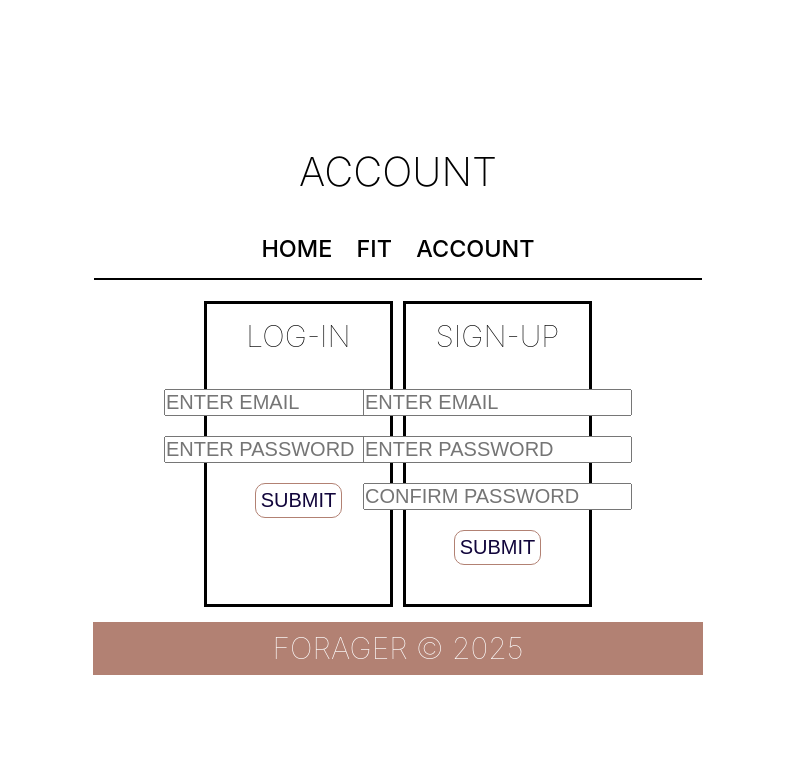
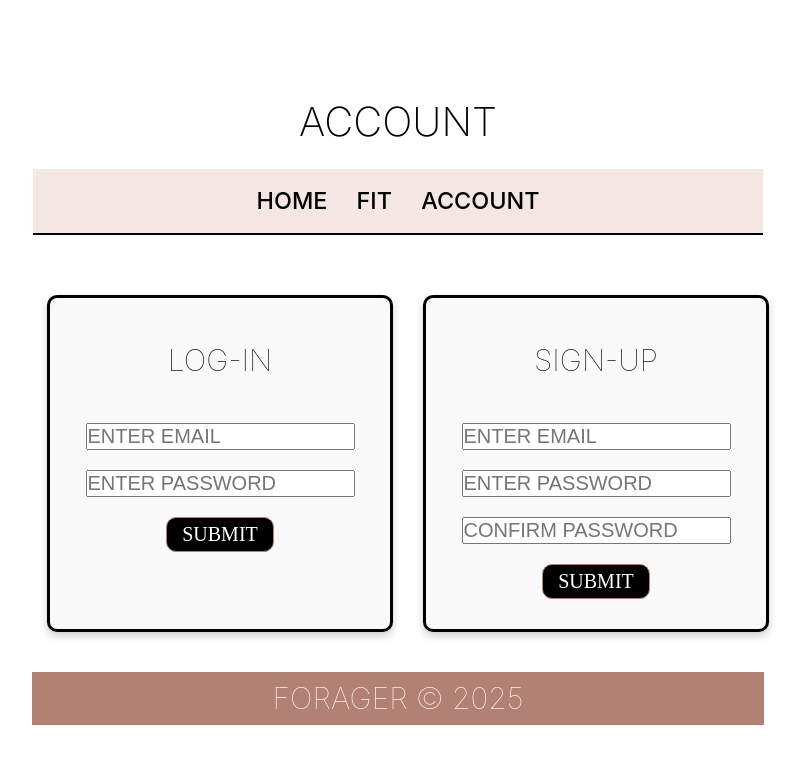
Before and after one commit to injilaadi/forager, a React (Vite) app in the folder my-app/: page /Account in a window 1280 px wide. Shown: the top 764 px of the page, without its empty margins (242-1045 px from the left). Built offline with nearby package versions, Linux system fonts and the light colour scheme.

Commit message:
account button

```diff
--- a/my-app/src/App.css
+++ b/my-app/src/App.css
@@ -109,6 +109,14 @@ nav button{
 
 }
 
+
+nav button:hover {
+  color: white; /* Change text color to white */
+  background-color: black; /* Change background color to black */
+  box-shadow: none;
+  border: none;
+}
+
 .navBar{
   font-style:Times New Roman;
   color:black;
@@ -117,8 +125,10 @@ nav button{
   border-bottom:2px solid black;
   text-transform:uppercase;
   margin:1px;
+  background-color: #f4e6e2;
+  margin-bottom: 30px;
+}
 
-}
 
 nav button:hover{
   box-shadow:none;
@@ -145,7 +155,7 @@ nav button.active{
   margin:20px;
 }
 .home-container{
-  background-color:#B28173;
+  background-color:#b68476;
   display:flex;
   align-items:center;
 
@@ -316,44 +326,55 @@ nav button.active{
 
 }
 
-.sign-in2{
-  font-size:30px;
-  margin-top: 10px;
-  margin-bottom:20px;
-  text-transform:uppercase;
-  font-weight:100;
-
-}
-.account-container{
-  width:30%;
-  height:300px;
-  display:flex;
-  flex-direction:column;
-  align-items:center;
-  margin:5px;
-  margin-top:20px;
-  border:3px solid black;
+.sign-in2 {
+  font-size: 30px;
+  margin-top: 20px;
+  margin-bottom: 30px;
+  text-transform: uppercase;
+  font-weight: 100;
+  text-align: center;
 }
 
-.account{
-  display:flex;
-  flex-direction:row;
-  justify-content:center;
-
+.account-container {
+  width: 40%;
+  min-width: 300px;
+  height: auto;
+  display: flex;
+  flex-direction: column;
+  align-items: center;
+  margin: 20px auto;
+  padding: 20px;
+  border: 3px solid black;
+  border-radius: 10px;
+  box-shadow: 0 4px 8px rgba(0, 0, 0, 0.2);
+  background-color: #f9f9f9;
 }
 
-.submit{
-  color:#11053b;
-  background-color:#ffffff;
-  margin:10px;
-  padding:5px;
-  border:1px solid #B28173;
-  border-radius:10px;
-
+.account {
+  display: flex;
+  flex-direction: row;
+  justify-content: space-between;
+  gap: 20px;
+  width: 100%;
+  padding: 10px;
 }
 
-.submit:hover{
-  background-color:lightgray;
+.submit {
+  color: #ffffff;
+  font-family: 'Playfair Display', serif;
+  font-size: 18px;
+  background-color: #000000;
+  margin: 10px;
+  padding: 5px 15px;
+  border: 1px solid #B28173;
+  border-radius: 10px;
+  cursor: pointer;
+  transition: all 0.3s ease;
+}
+
+.submit:hover {
+  background-color: #B28173;
+  color: #000000;
 }
 
 .img-header{
```
